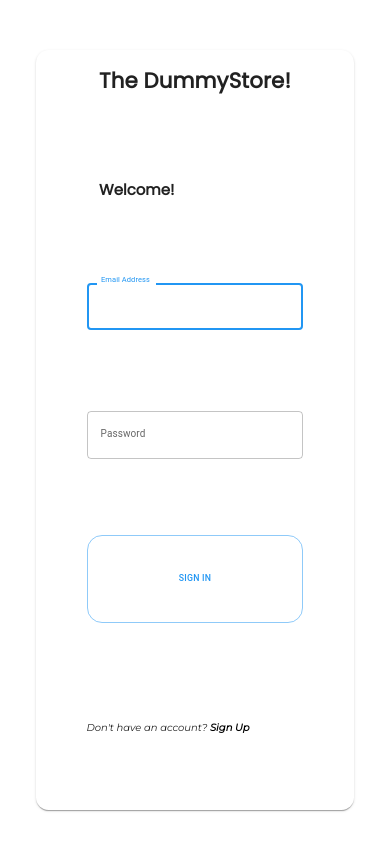
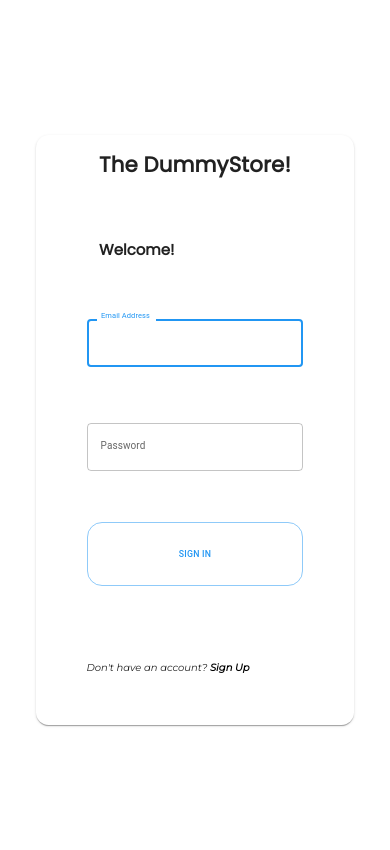
Before and after one commit to vilio316/ecommerce_store_app, a React (Vite) app: page / in a window 390 px wide. Shown: the top 850 px of the page. Built offline with nearby package versions, Linux system fonts and the light colour scheme; no server answers.

Commit message:
CSS Refix (again)

```diff
--- a/src/index.css
+++ b/src/index.css
@@ -115,7 +115,7 @@ a:hover{
   opacity: 0.75;
   font-style: italic;
 }
-@media screen and (max-width:768px) {
+@media screen and (max-width: 768px) {
   .grid{
     grid-template-columns: auto;
     place-items: center;
@@ -128,6 +128,7 @@ a:hover{
   }
   .login_card{
     width: 85%;
+    height: 70%;
   }
   .cart_empty{
     height: 50vh;
```
